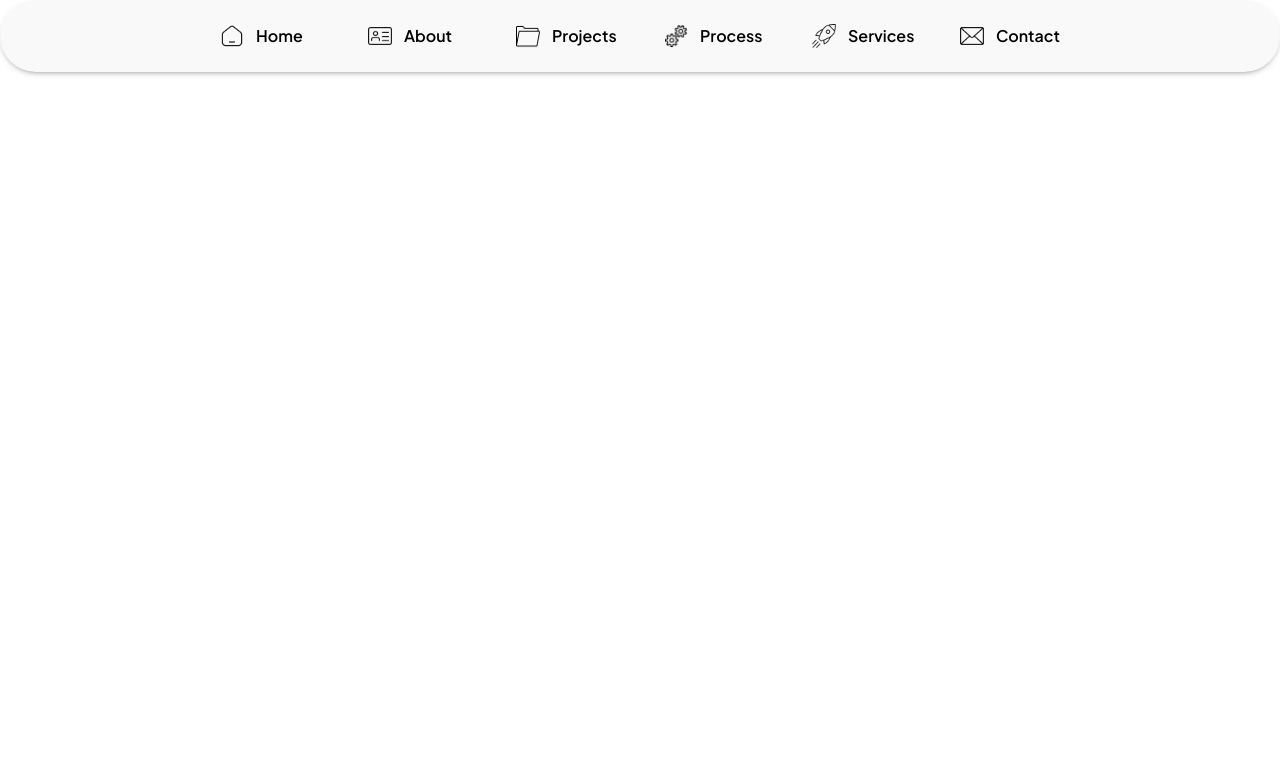
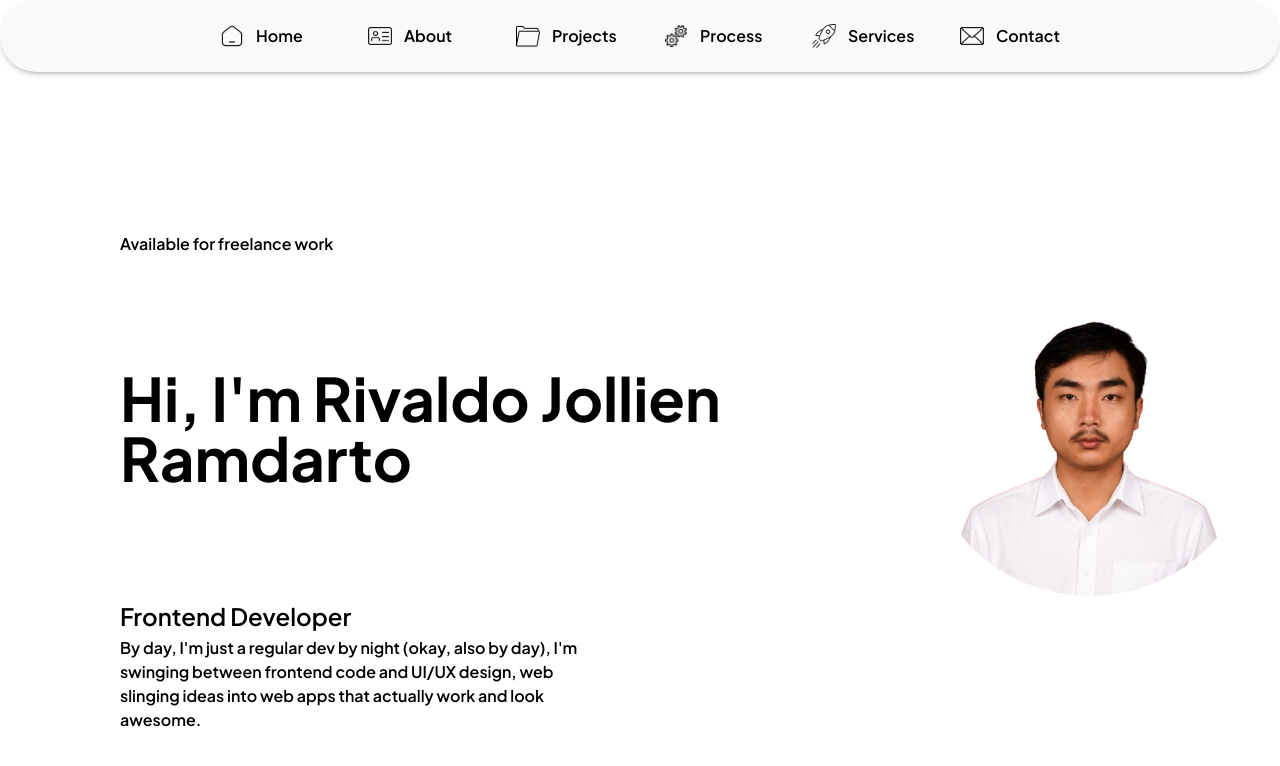
Before and after one commit to Grvld27/Portofolio-, a React (Vite) app in the folder Porto-project/: page / in a window 1280 px wide. Shown: the top 766 px of the page. Built offline with nearby package versions, Linux system fonts and the light colour scheme.

Commit message:
membuat halaman home, menambahkan judul dan foto

```diff
--- /dev/null
+++ b/Porto-project/clients/components/home.tsx
@@ -0,0 +1,51 @@
+import fotoSaya from '../assets/Jas putih bg remove.png'
+
+
+
+export default function Home (){
+return (
+
+<div className=" text-black font-jakarta m-30 justify-center">
+
+         <div className=" grid grid-cols-1 gap-1 ">
+
+<h1 className="mt-10">
+         Available for freelance work
+</h1>
+
+
+<div className="grid grid-cols-2 gap-1  items-center justify-center">
+         <h2 className="text-6xl font-bold w-160">Hi, I'm Rivaldo Jollien Ramdarto</h2>
+
+<img src={fotoSaya} alt="Foto Saya" className="w-84 h-84 ml-70 object-cover rounded-full" />
+
+</div>
+
+
+<p className="text-2xl font-semibold w-120">
+
+
+         Frontend Developer
+</p>
+
+
+ <p className="w-120">By day, I'm just a regular dev  by night (okay, also by day), I'm swinging between frontend code and UI/UX design, web slinging ideas into web apps that actually work and look awesome.</p>
+
+
+
+
+
+
+
+</div>
+
+
+</div>
+
+
+
+);
+
+
+
+}
--- a/Porto-project/clients/components/navbar.tsx
+++ b/Porto-project/clients/components/navbar.tsx
@@ -76,7 +76,7 @@ export default function Navbar() {
               font-extrabold
               transition-all
               duration-400
-              hover:scale-106
+              hover:scale-105
               hover:text-white
               xl:h-10
               xl:w-35
--- a/Porto-project/src/App.jsx
+++ b/Porto-project/src/App.jsx
@@ -1,10 +1,19 @@
 import './App.css'
 import Navbar from '../clients/components/navbar'
+import Home from '../clients/components/home'
 
 function App() {
   return (
     <>
+
+
       <Navbar />
+
+
+<Home />
+
+
+
 
 <main>
 
```
Also changed, not shown: Porto-project/clients/assets/Jas putih bg remove.png (added), Porto-project/clients/assets/emailWhite.png (added).
